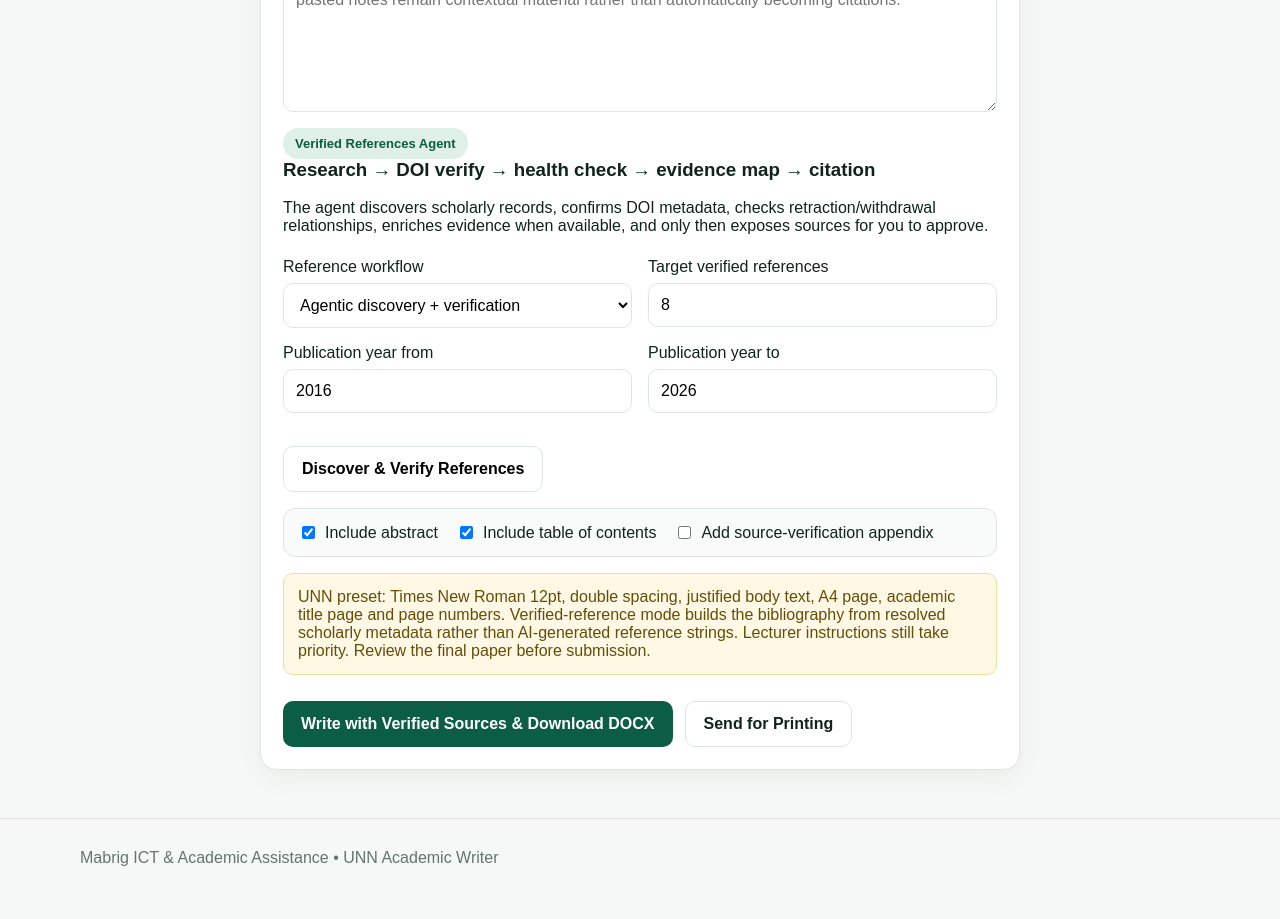
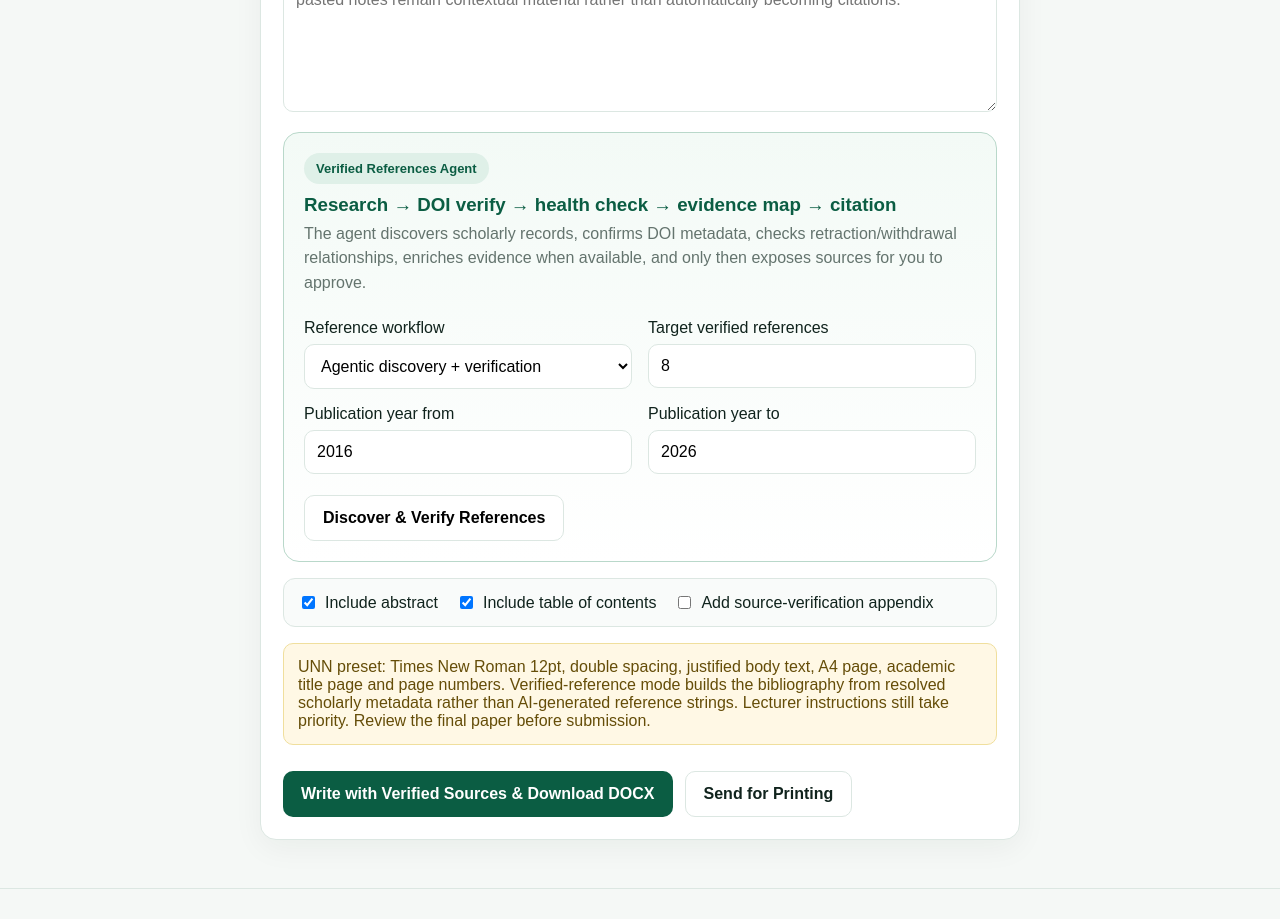
Before and after one commit to mabrig1/mabrig-academic-assistance, a Next.js app: page /academic-writer in a window 1280 px wide. Shown: the part 1840-2759 px from the top of the page. Before the commit the page ends 2737 px from the top, so only its background shows below. Built offline with nearby package versions, Linux system fonts and the light colour scheme.

Commit message:
Style verified reference review workflow

```diff
--- a/app/globals.css
+++ b/app/globals.css
@@ -184,3 +184,19 @@ h1 { font-size:clamp(38px,6vw,68px); line-height:1.02; max-width:820px; margin:1
 @media(max-width:1100px){ .admin-workspace{grid-template-columns:1fr}.admin-sidebar{position:static;grid-template-columns:repeat(3,minmax(0,1fr))}.admin-action-form{grid-template-columns:repeat(2,minmax(0,1fr))}.admin-note-field{grid-column:1/-1}.admin-action-form .btn{width:100%} }
 @media(max-width:850px){ .poster-ad{grid-template-columns:1fr;padding:28px}.poster-offer{display:grid;grid-template-columns:1fr 1fr}.poster-limit,.poster-note,.poster-share{grid-column:1/-1}.admin-topbar{flex-direction:column}.admin-document-row{grid-template-columns:1fr}.admin-sidebar{grid-template-columns:1fr}.admin-action-form{grid-template-columns:1fr}.admin-note-field{grid-column:auto}.admin-action-form .btn{width:100%}.admin-metrics{grid-template-columns:repeat(2,1fr)} }
 @media(max-width:700px){ .nav{align-items:flex-start;gap:12px;flex-direction:column}.form-grid{grid-template-columns:1fr}.field.full{grid-column:auto} h1{font-size:43px}.poster-copy h2{font-size:39px}.poster-ad{padding:22px;border-radius:20px}.poster-offer{grid-template-columns:1fr}.poster-price-card,.poster-limit,.poster-note,.poster-share{grid-column:auto}.poster-btn{width:100%}.check-row{flex-direction:column;align-items:flex-start}.admin-shell{width:min(94%,100%)}.admin-topbar,.admin-order-card{padding:18px;border-radius:18px}.admin-order-head{flex-direction:column}.order-head-right{align-items:flex-start;text-align:left}.admin-detail-grid{grid-template-columns:1fr}.admin-metrics{grid-template-columns:repeat(2,1fr)}.client-assistant{right:10px;bottom:10px}.assistant-panel{width:calc(100vw - 20px);max-height:calc(100vh - 82px);border-radius:17px}.assistant-launcher{padding:11px 14px} }
+
+
+.reference-agent-panel { margin-top:4px; padding:20px; border:1px solid #b9d8ca; border-radius:16px; background:linear-gradient(180deg,#f3faf6,#fff); }
+.reference-agent-panel h3 { margin:10px 0 6px; color:var(--green); }
+.reference-agent-panel p { margin:0 0 16px; color:var(--muted); line-height:1.55; }
+.reference-agent-panel .actions { margin-top:14px; }
+.reference-results { display:grid; gap:10px; margin-top:16px; }
+.reference-results-head { display:flex; justify-content:space-between; gap:12px; align-items:center; flex-wrap:wrap; padding:10px 12px; border-radius:10px; background:#eaf5ef; }
+.reference-results-head span { color:var(--muted); font-size:12px; }
+.reference-result-card { display:grid; grid-template-columns:auto 1fr; gap:11px; align-items:start; padding:13px; border:1px solid var(--border); border-radius:12px; background:#fff; cursor:pointer; }
+.reference-result-card input { width:18px; height:18px; margin-top:3px; }
+.reference-result-card div { display:grid; gap:5px; min-width:0; }
+.reference-result-card strong { line-height:1.4; }
+.reference-result-card span,.reference-result-card small { color:var(--muted); line-height:1.45; word-break:break-word; }
+.reference-result-card small { font-size:11px; }
+.reference-result-card .reference-warning { color:#8b5b12; font-weight:700; }
```
